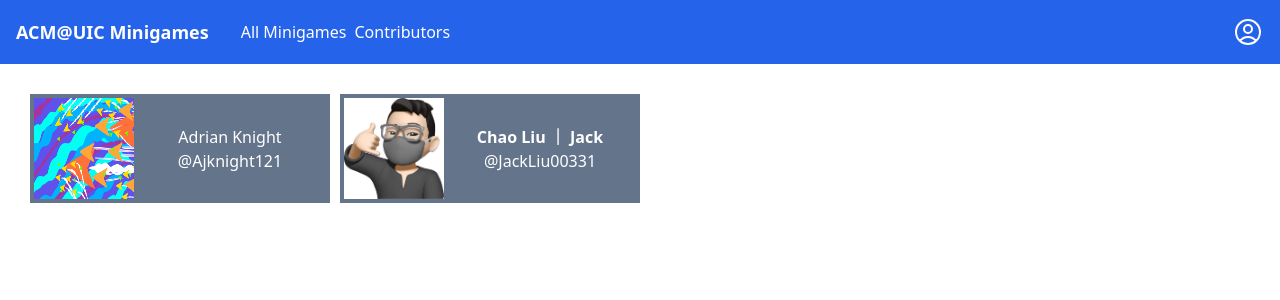
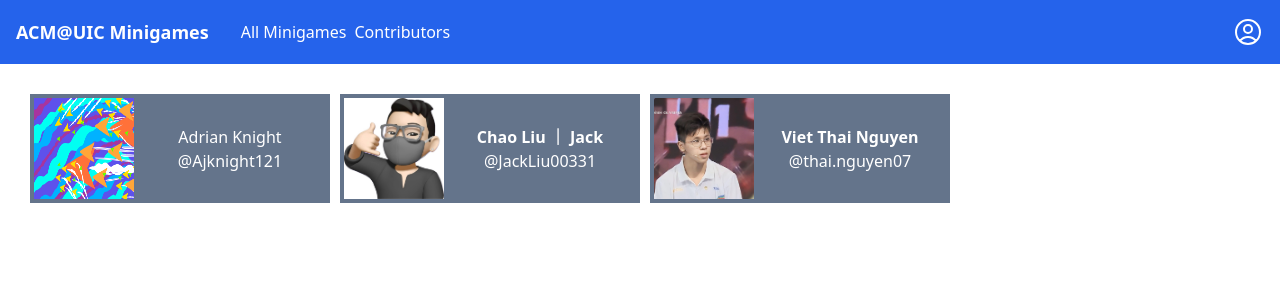
Before and after one commit to acm-uic/WebMinigames, a React (Vite) app in the folder minigame-frontend/: page /contributors in a window 1280 px wide. Shown: the top 300 px of the page. Built offline with nearby package versions, Linux system fonts and the light colour scheme.

Commit message:
add in the contributor page

```diff
--- a/minigame-frontend/src/page/Contributors.jsx
+++ b/minigame-frontend/src/page/Contributors.jsx
@@ -2,6 +2,7 @@ import React from "react";
 import {
   AdrianContributor,
   JackContributor,
+  ThaiContributor,
 } from "../contributors/Contributors";
 import "./contributors.css";
 export default function Contributors() {
@@ -10,6 +11,7 @@ export default function Contributors() {
       <div className="contributors">
         <AdrianContributor />
         <JackContributor />
+        <ThaiContributor />
       </div>
     </div>
   );
```
